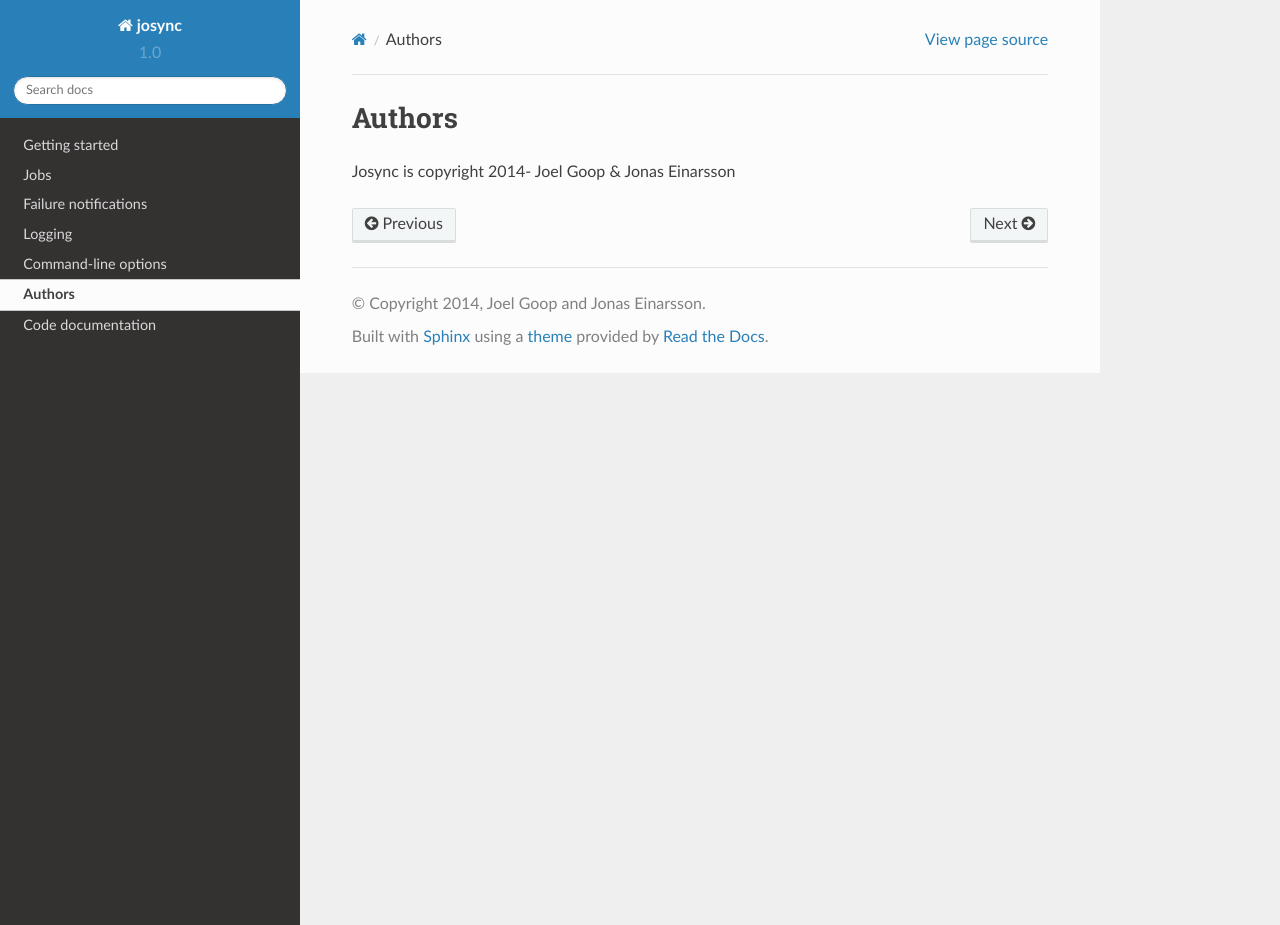
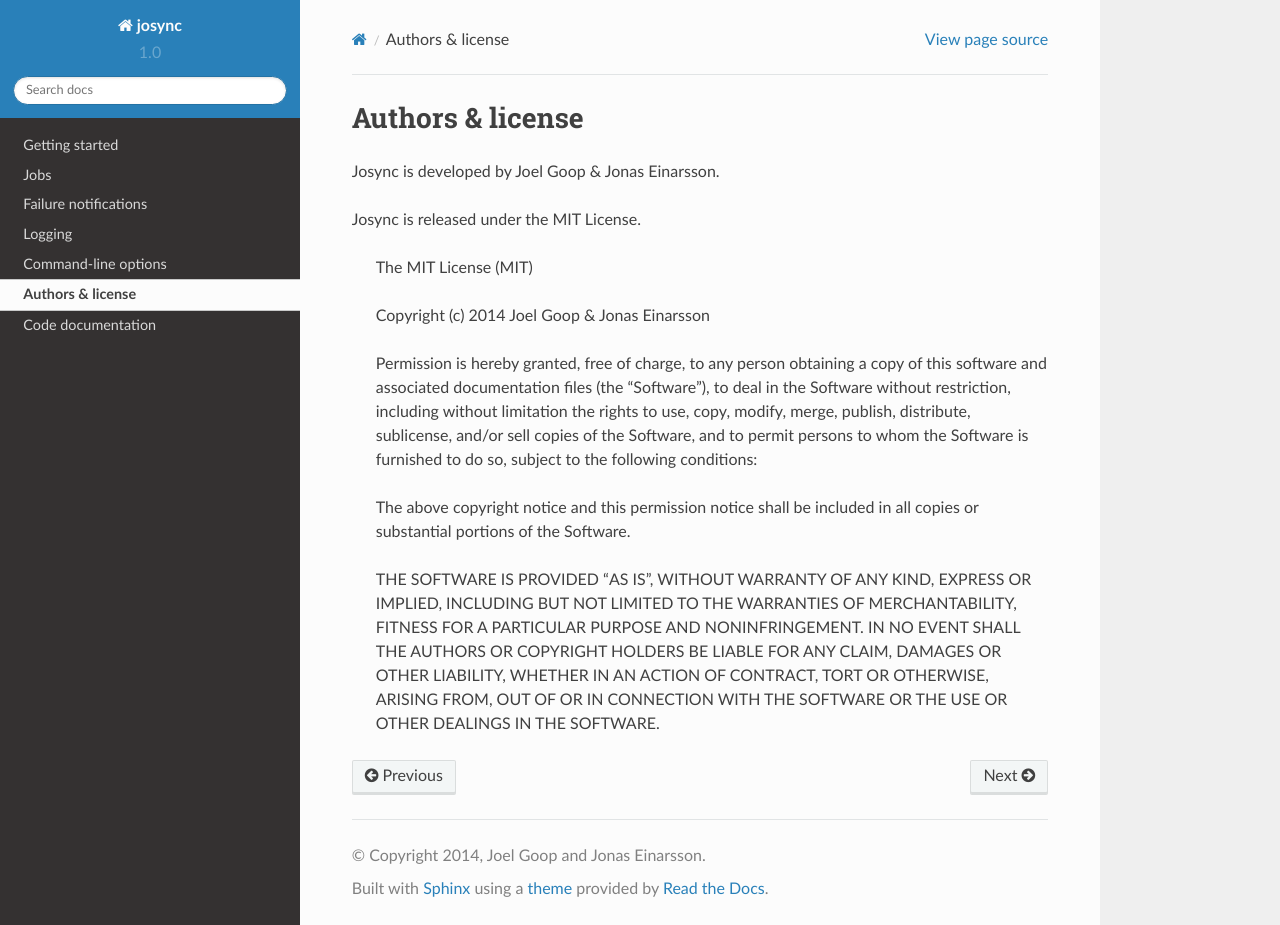
Before and after one commit to jeinarsson/josync, a Sphinx documentation site: the page built from docs/authors.rst, in a window 1280 px wide and 925 px high. Built offline with Sphinx 7.4.7 and the Read the Docs theme 2.0.0, drawn with Linux system fonts in a browser that asks for light colours.

Commit message:
added MIT license

```diff
--- a/docs/authors.rst
+++ b/docs/authors.rst
@@ -1,5 +1,29 @@
 ***************
-Authors
+Authors & license
 ***************
 
-Josync is copyright 2014- Joel Goop & Jonas Einarsson
+Josync is developed by Joel Goop & Jonas Einarsson.
+
+Josync is released under the MIT License.
+
+    The MIT License (MIT)
+
+    Copyright (c) 2014 Joel Goop & Jonas Einarsson
+
+    Permission is hereby granted, free of charge, to any person obtaining a copy
+    of this software and associated documentation files (the "Software"), to deal
+    in the Software without restriction, including without limitation the rights
+    to use, copy, modify, merge, publish, distribute, sublicense, and/or sell
+    copies of the Software, and to permit persons to whom the Software is
+    furnished to do so, subject to the following conditions:
+
+    The above copyright notice and this permission notice shall be included in all
+    copies or substantial portions of the Software.
+
+    THE SOFTWARE IS PROVIDED "AS IS", WITHOUT WARRANTY OF ANY KIND, EXPRESS OR
+    IMPLIED, INCLUDING BUT NOT LIMITED TO THE WARRANTIES OF MERCHANTABILITY,
+    FITNESS FOR A PARTICULAR PURPOSE AND NONINFRINGEMENT. IN NO EVENT SHALL THE
+    AUTHORS OR COPYRIGHT HOLDERS BE LIABLE FOR ANY CLAIM, DAMAGES OR OTHER
+    LIABILITY, WHETHER IN AN ACTION OF CONTRACT, TORT OR OTHERWISE, ARISING FROM,
+    OUT OF OR IN CONNECTION WITH THE SOFTWARE OR THE USE OR OTHER DEALINGS IN THE
+    SOFTWARE.
--- a/docs/index.rst
+++ b/docs/index.rst
@@ -5,7 +5,7 @@ josync
 Josync is a light-weight Python application for Windows backup using rsync/cygwin, using shadow copies for read access to open files. Josync is open-source, come join us on GitHub https://github.com/jeinarsson/josync
 
 Features:
-   * open-source
+   * open-source (MIT License, see :doc:`authors`)
    * backup jobs are specified in minimal JSON configuration files,
    * e-mail failure notifications,
    * extensive and configurable logging,
```
Also changed, not shown: README.md (+2 -0 lines), LICENSE.md (added).
